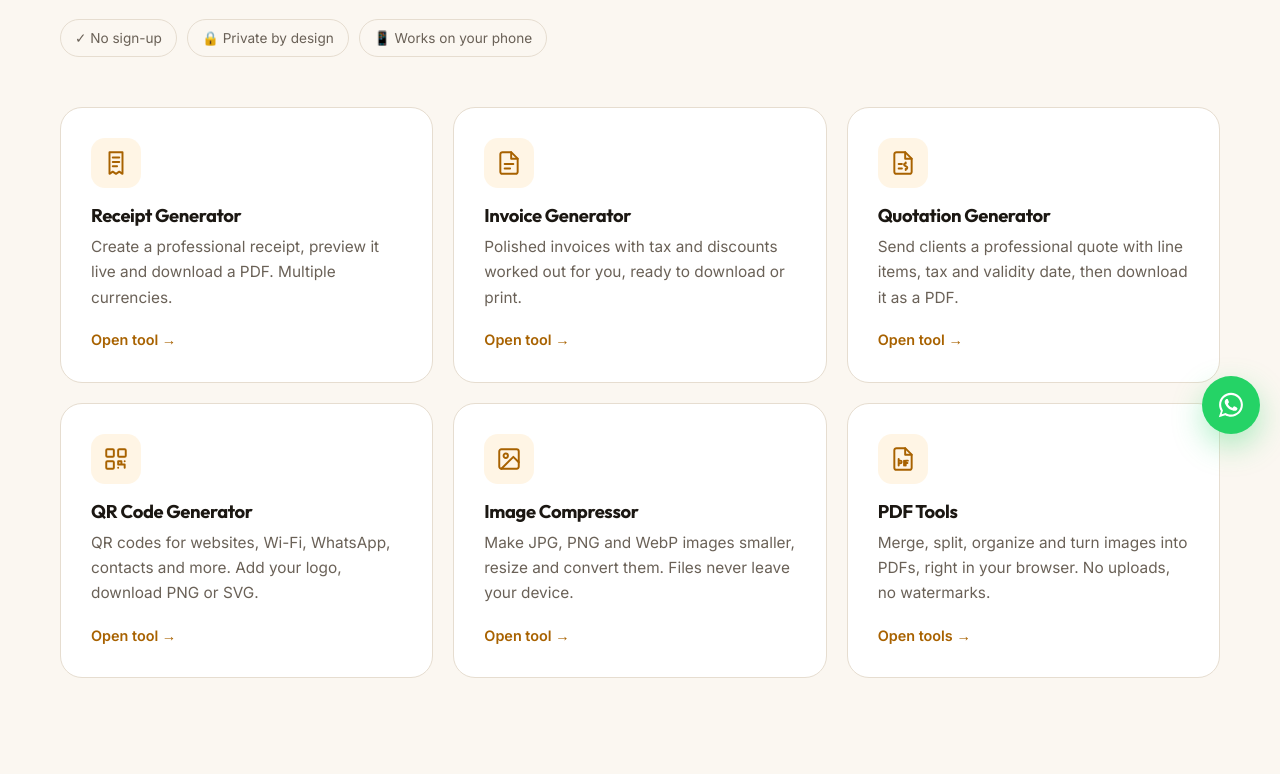
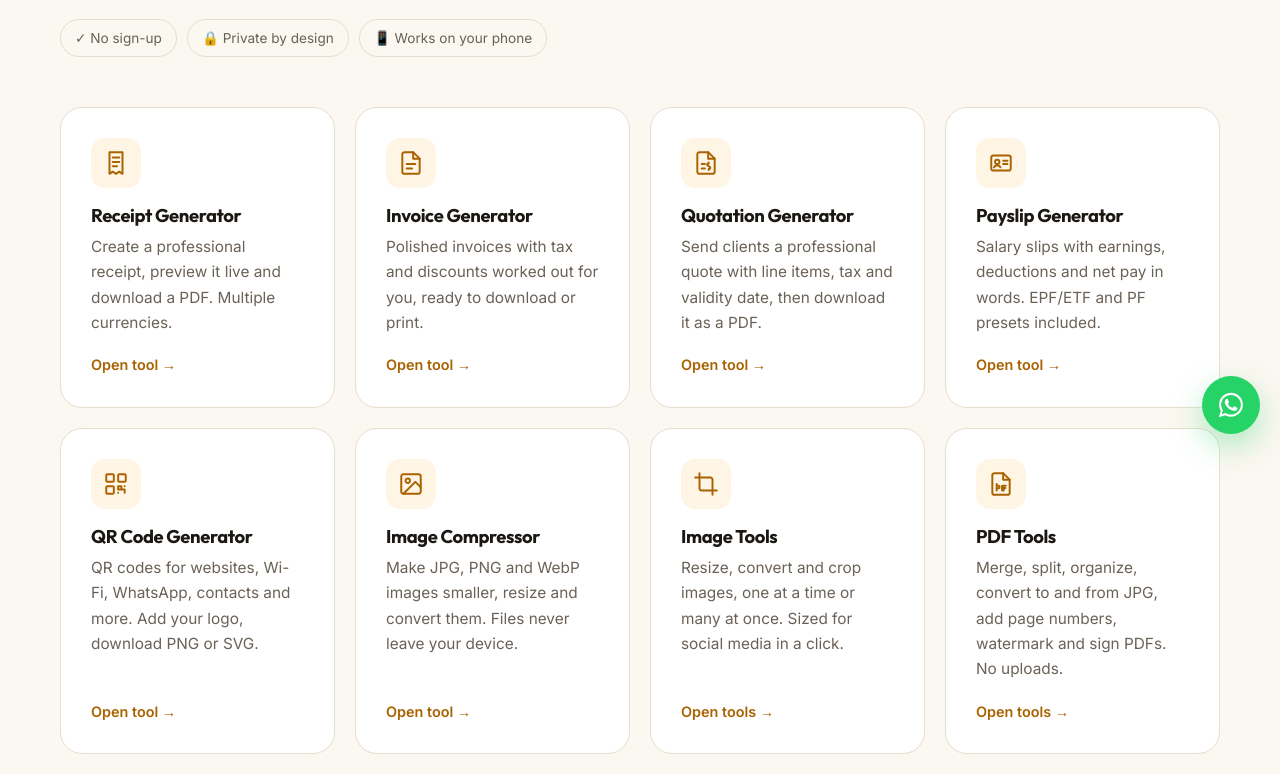
Before and after one commit to CodeWithOmesh/website, a plain HTML site: page tools/index.html in a window 1280 px wide. Shown: the part 346-1120 px from the top of the page. Drawn offline with Linux system fonts and the light colour scheme.

Commit message:
Add Payslip Generator and Image Tools; update PDF Tools card
Eight tools now, shown four per row on desktop.

Co-Authored-By: Claude Opus 5.5 <noreply@anthropic.com>
Claude-Session: https://claude.ai/code/session_01H5ySkuk3osRtszaDJu2UUX

```diff
--- a/assets/site.css
+++ b/assets/site.css
@@ -97,7 +97,7 @@ header.nav.scrolled { border-color: var(--line); }
 .tpl .row a { flex: 1; justify-content: center; padding: 11px 14px; font-size: .88rem; }
 
 /* free tools */
-.grid4 { display: grid; grid-template-columns: repeat(3, minmax(0, 1fr)); gap: 20px; margin-top: 50px; }
+.grid4 { display: grid; grid-template-columns: repeat(4, minmax(0, 1fr)); gap: 20px; margin-top: 50px; }
 .tool { text-decoration: none; display: flex; flex-direction: column; transition: transform .35s, border-color .3s; }
 .tool:hover { transform: translateY(-6px); border-color: var(--accent); }
 .tool h3 { font-size: 1.15rem; }
--- a/tools/index.html
+++ b/tools/index.html
@@ -4,7 +4,7 @@
 <meta charset="utf-8">
 <meta name="viewport" content="width=device-width, initial-scale=1">
 <title>Free Online Tools · Code with Omesh</title>
-<meta name="description" content="Free online tools by Code with Omesh: receipt, invoice and quotation generators, a QR code generator, an image compressor and PDF tools. No sign-up, private by design.">
+<meta name="description" content="Free online tools by Code with Omesh: receipt, invoice, quotation and payslip generators, a QR code generator, image tools and PDF tools. No sign-up, private by design.">
 <link rel="canonical" href="https://codewithomesh.com/tools/">
 <meta name="theme-color" content="#0E0E10">
 <script src="/assets/theme-init.js"></script>
@@ -15,7 +15,7 @@
 <meta property="og:site_name" content="Code with Omesh">
 <meta property="og:url" content="https://codewithomesh.com/tools/">
 <meta property="og:title" content="Free Online Tools · Code with Omesh">
-<meta property="og:description" content="Receipt, invoice, quotation and QR code generators, an image compressor and PDF tools. Free, no sign-up, private by design.">
+<meta property="og:description" content="Receipt, invoice, quotation, payslip and QR code generators, plus image and PDF tools. Free, no sign-up, private by design.">
 <meta property="og:image" content="https://codewithomesh.com/assets/og-image.png">
 <meta property="og:image:width" content="1200">
 <meta property="og:image:height" content="630">
@@ -61,29 +61,37 @@
 <section style="padding-top:20px">
   <div class="wrap">
     <div class="grid4" style="margin-top:0">
-      <a class="card tool reveal" href="/tools/receipt-generator/" style="transition-delay:0.00s">
+      <a class="card tool reveal" href="/tools/receipt-generator/">
         <div class="ic"><svg viewBox="0 0 24 24" fill="none" stroke="currentColor" stroke-width="1.8" stroke-linecap="round" stroke-linejoin="round"><path d="M6 2h12v20l-3-2-3 2-3-2-3 2z"/><path d="M9 7h6M9 11h6M9 15h4"/></svg></div>
         <h3>Receipt Generator</h3><p>Create a professional receipt, preview it live and download a PDF. Multiple currencies.</p><span class="go">Open tool →</span>
       </a>
-      <a class="card tool reveal" href="/tools/invoice-generator/" style="transition-delay:0.06s">
+      <a class="card tool reveal" href="/tools/invoice-generator/">
         <div class="ic"><svg viewBox="0 0 24 24" fill="none" stroke="currentColor" stroke-width="1.8" stroke-linecap="round" stroke-linejoin="round"><path d="M14 2H6a2 2 0 0 0-2 2v16a2 2 0 0 0 2 2h12a2 2 0 0 0 2-2V8z"/><path d="M14 2v6h6M8 13h8M8 17h5"/></svg></div>
         <h3>Invoice Generator</h3><p>Polished invoices with tax and discounts worked out for you, ready to download or print.</p><span class="go">Open tool →</span>
       </a>
-      <a class="card tool reveal" href="/tools/quotation-generator/" style="transition-delay:0.12s">
+      <a class="card tool reveal" href="/tools/quotation-generator/">
         <div class="ic"><svg viewBox="0 0 24 24" fill="none" stroke="currentColor" stroke-width="1.8" stroke-linecap="round" stroke-linejoin="round"><path d="M14 2H6a2 2 0 0 0-2 2v16a2 2 0 0 0 2 2h12a2 2 0 0 0 2-2V8z"/><path d="M14 2v6h6"/><path d="M8 13h3M8 17h3M14.5 12.5c-1 0-1.5.5-1.5 1.2s.6 1 1.5 1.3 1.5.6 1.5 1.3-.5 1.2-1.5 1.2M14.5 11.5v1M14.5 17.5v1"/></svg></div>
         <h3>Quotation Generator</h3><p>Send clients a professional quote with line items, tax and validity date, then download it as a PDF.</p><span class="go">Open tool →</span>
       </a>
-      <a class="card tool reveal" href="/tools/qr-code-generator/" style="transition-delay:0.12s">
+      <a class="card tool reveal" href="/tools/payslip-generator/">
+        <div class="ic"><svg viewBox="0 0 24 24" fill="none" stroke="currentColor" stroke-width="1.8" stroke-linecap="round" stroke-linejoin="round"><rect x="3" y="5" width="18" height="14" rx="2"/><circle cx="8.5" cy="11" r="2"/><path d="M5.5 16c.6-1.4 1.7-2 3-2s2.4.6 3 2M14 10h4M14 13h4"/></svg></div>
+        <h3>Payslip Generator</h3><p>Salary slips with earnings, deductions and net pay in words. EPF/ETF and PF presets included.</p><span class="go">Open tool →</span>
+      </a>
+      <a class="card tool reveal" href="/tools/qr-code-generator/">
         <div class="ic"><svg viewBox="0 0 24 24" fill="none" stroke="currentColor" stroke-width="1.8" stroke-linecap="round" stroke-linejoin="round"><rect x="3" y="3" width="7" height="7" rx="1"/><rect x="14" y="3" width="7" height="7" rx="1"/><rect x="3" y="14" width="7" height="7" rx="1"/><path d="M14 14h3v3h-3zM20 14v.01M14 20h.01M17 17h3v3"/></svg></div>
         <h3>QR Code Generator</h3><p>QR codes for websites, Wi-Fi, WhatsApp, contacts and more. Add your logo, download PNG or SVG.</p><span class="go">Open tool →</span>
       </a>
-      <a class="card tool reveal" href="/tools/image-compressor/" style="transition-delay:0.18s">
+      <a class="card tool reveal" href="/tools/image-compressor/">
         <div class="ic"><svg viewBox="0 0 24 24" fill="none" stroke="currentColor" stroke-width="1.8" stroke-linecap="round" stroke-linejoin="round"><rect x="3" y="3" width="18" height="18" rx="2"/><circle cx="9" cy="9" r="2"/><path d="m21 15-5-5L5 21"/></svg></div>
         <h3>Image Compressor</h3><p>Make JPG, PNG and WebP images smaller, resize and convert them. Files never leave your device.</p><span class="go">Open tool →</span>
       </a>
-      <a class="card tool reveal" href="/tools/pdf-tools/" style="transition-delay:0.12s">
+      <a class="card tool reveal" href="/tools/image-tools/">
+        <div class="ic"><svg viewBox="0 0 24 24" fill="none" stroke="currentColor" stroke-width="1.8" stroke-linecap="round" stroke-linejoin="round"><path d="M6 2v14a2 2 0 0 0 2 2h14"/><path d="M18 22V8a2 2 0 0 0-2-2H2"/></svg></div>
+        <h3>Image Tools</h3><p>Resize, convert and crop images, one at a time or many at once. Sized for social media in a click.</p><span class="go">Open tools →</span>
+      </a>
+      <a class="card tool reveal" href="/tools/pdf-tools/">
         <div class="ic"><svg viewBox="0 0 24 24" fill="none" stroke="currentColor" stroke-width="1.8" stroke-linecap="round" stroke-linejoin="round"><path d="M14 2H6a2 2 0 0 0-2 2v16a2 2 0 0 0 2 2h12a2 2 0 0 0 2-2V8z"/><path d="M14 2v6h6"/><path d="M8 13.5h1.5a1.25 1.25 0 0 1 0 2.5H8v-4M8 18v-2"/><path d="M13 13.5v4.5M16.5 13.5H14.5v4.5M14.5 15.75h1.6"/></svg></div>
-        <h3>PDF Tools</h3><p>Merge, split, organize and turn images into PDFs, right in your browser. No uploads, no watermarks.</p><span class="go">Open tools →</span>
+        <h3>PDF Tools</h3><p>Merge, split, organize, convert to and from JPG, add page numbers, watermark and sign PDFs. No uploads.</p><span class="go">Open tools →</span>
       </a>
     </div>
   </div>
```
Also changed, not shown: index.html (+15 -7 lines).
